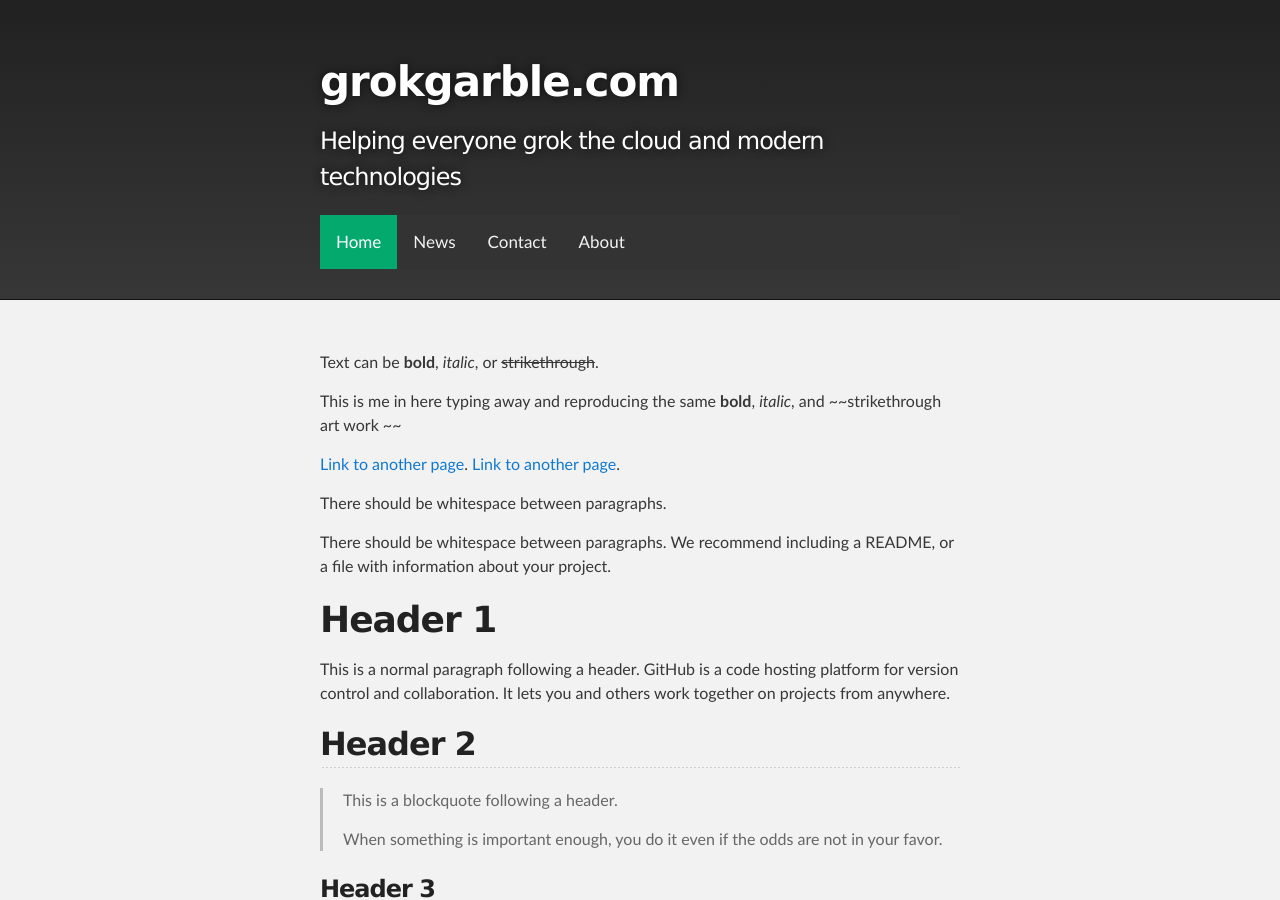
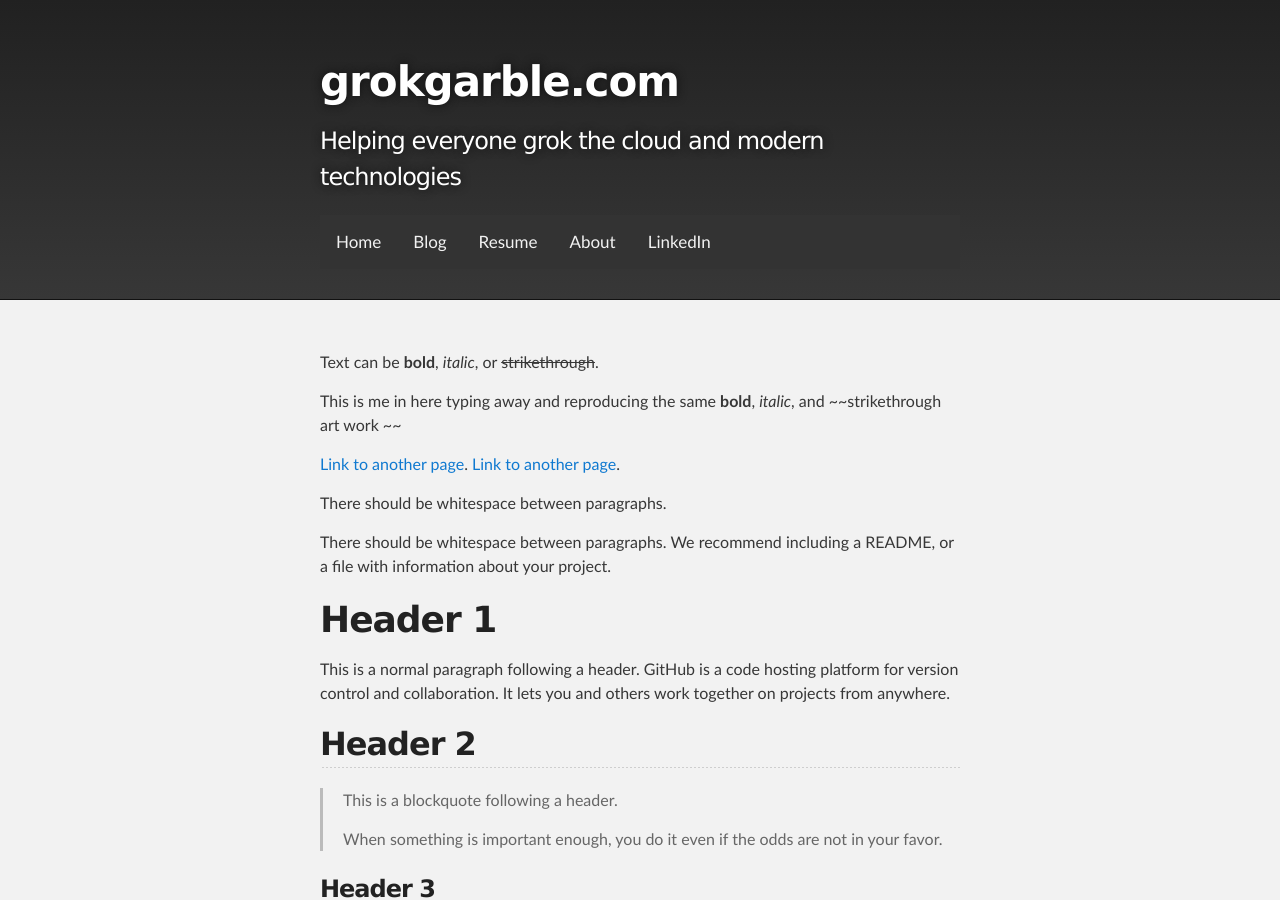
Before and after one commit to jeffmurr/jeffmurr.github.io, a Jekyll site: the page built from index.md, in a window 1280 px wide and 900 px high. Built offline with Jekyll 4.4.1, drawn with Linux system fonts in a browser that asks for light colours.

Commit message:
Update default.html

```diff
--- a/_layouts/default.html
+++ b/_layouts/default.html
@@ -55,10 +55,11 @@
           <h2 id="project_tagline">{{ site.description | default: site.github.project_tagline }}</h2>
 
           <div class="topnav">
-            <a class="active" href="#home">Home</a>
-            <a href="#news">News</a>
-            <a href="#contact">Contact</a>
-            <a href="#about">About</a>
+            <a href="https://jeffmurr.github.io">Home</a>
+            <a href="./blog">Blog</a>
+            <a href="./resume">Resume</a>
+            <a href="./about">About</a>
+            <a href="https://www.linkedin.com/in/jeffmurr/">LinkedIn</a>
           </div>
 
           {% if site.show_downloads %}
```
